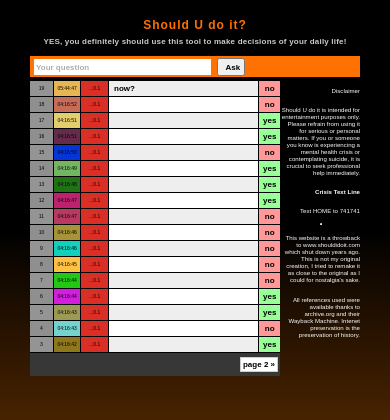
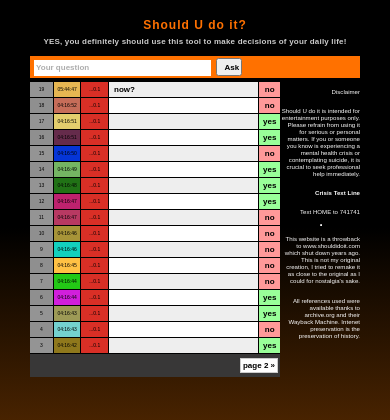
Before and after one commit to BenHooke/should-u-do-it, a Django app: page / in a window 390 px wide. Shown: the top 420 px of the page. Run offline with Django 5.2, Linux system fonts and the light colour scheme; data comes from the database, SQL or seed files in the repository.

Commit message:
Having a hell of a time getting things to line up

```diff
--- a/shouldu/settings.py
+++ b/shouldu/settings.py
@@ -24,7 +24,7 @@ BASE_DIR = Path(__file__).resolve().parent.parent
 SECRET_KEY = 'django-insecure-xyrp)47@000j+i!m32c*ieh*rn%8y7y)cqdemyl)#akrcybqui'
 
 # SECURITY WARNING: don't run with debug turned on in production!
-DEBUG = False
+DEBUG = True
 
 ALLOWED_HOSTS = ['should-u-do-it-7ea2d2df8f07.herokuapp.com', '127.0.0.1']
 
--- a/static/css/styles.css
+++ b/static/css/styles.css
@@ -241,14 +241,14 @@ a:hover {
 
   .ask {
     width: 330px;
-    height: 23px;
+    height: 25px;
     margin: 0;
     border: none
   }
 
   .askbar {
     height: 12px;
-    font-size: 10px;
+    font-size: 8px;
     width: 173px;
     margin: 2px;
     padding: 2px;
@@ -263,8 +263,11 @@ a:hover {
     height: 18px;
     margin: 0;
     font-size: 8px;
-    width: 28px;
+    width: 26px;
     padding-top: 2px;
+    padding-right: 3px;
+    margin-left: -1px;
+    align-items: center;
   }
 
   .list {
```
Also changed, not shown: 1 other file.
